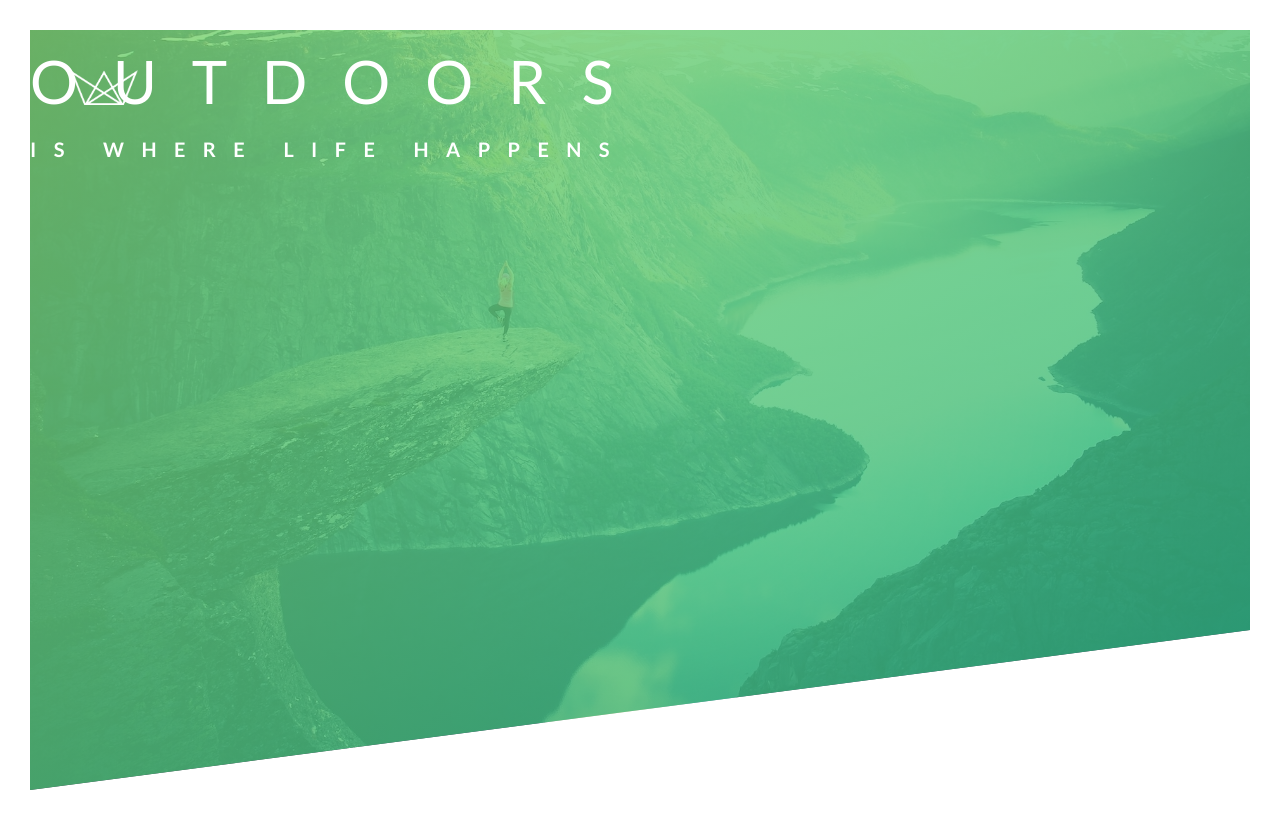
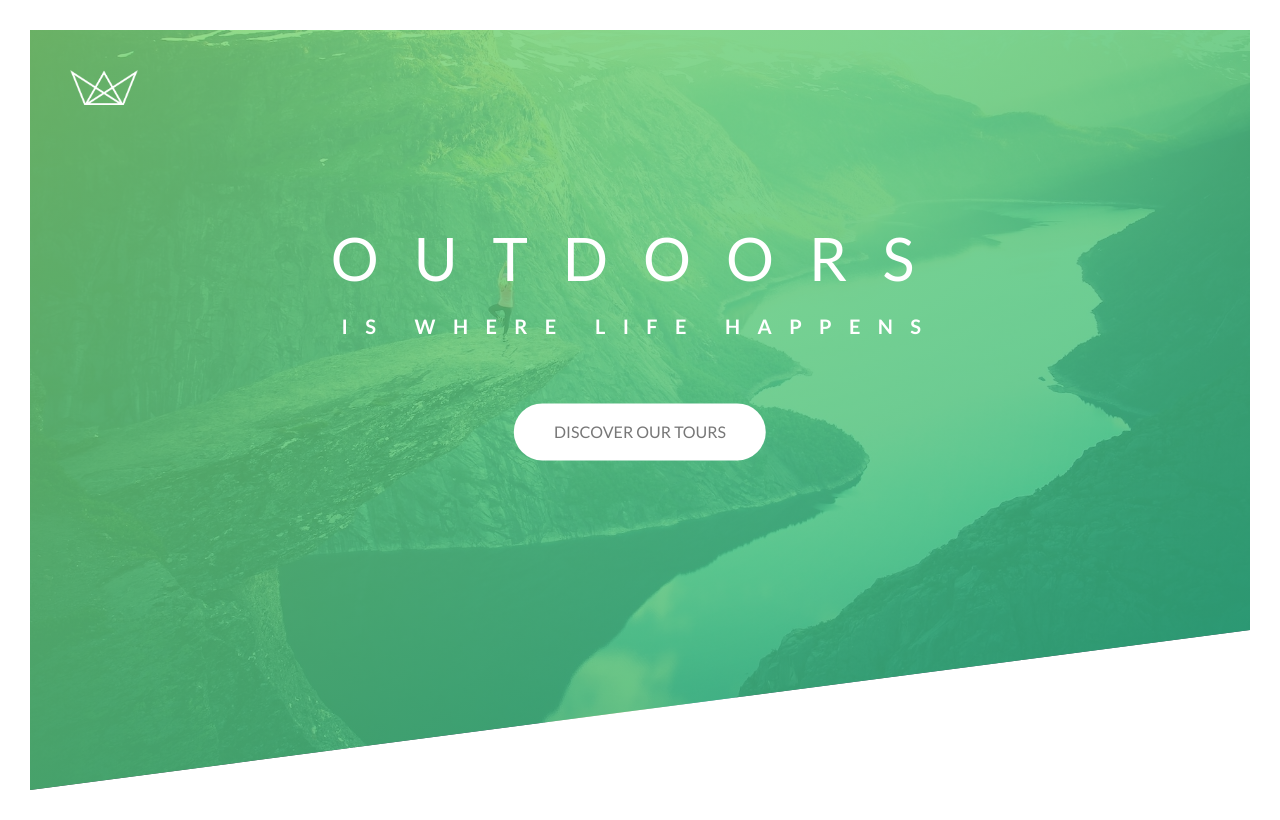
Before and after one commit to sdiperi90/natours_css_practice, a plain HTML site: page starter/index.html in a window 1280 px wide. Drawn offline with Linux system fonts and the light colour scheme; files that its build step writes are made by us from their sources.

Commit message:
created button and added animation

```diff
--- a/starter/css/style.css
+++ b/starter/css/style.css
@@ -46,9 +46,20 @@ body {
     height: 35px;
 }
 
+.text-box {
+    position: absolute;
+    top: 40%;
+    left: 50%;
+    transform: translate(-50%, -50%);
+    text-align: center;
+}
+
 .heading-primary {
     color: #fff;
     text-transform: uppercase;
+    /* removes the shaking effect */
+    backface-visibility: hidden;
+    margin-bottom: 60px;
 }
 
 .heading-primary-main {
@@ -56,6 +67,9 @@ body {
     font-size: 60px;
     font-weight: 400;
     letter-spacing: 35px;
+    animation: moveInLeft;
+    animation-duration: 1s;
+    animation-timing-function: ease-out;
 }
 
 .heading-primary-sub {
@@ -63,4 +77,61 @@ body {
     font-size: 20px;
     font-weight: 700;
     letter-spacing: 17.4px;
+    animation: moveInRight 1s ease-out;
 }
+
+@keyframes moveInLeft {
+    0% {
+        opacity: 0;
+        transform: translateX(-100px);
+    }
+    80% {
+        transform: translateX(10px);
+    }
+    100% {
+        opacity: 1;
+        transform: translateX(0);
+    }
+}
+
+@keyframes moveInRight {
+    0% {
+        opacity: 0;
+        transform: translateX(100px);
+    }
+    80% {
+        transform: translateX(-10px);
+    }
+    100% {
+        opacity: 1;
+        transform: translateX(0);
+    }
+}
+
+/* pseudo classes are special states of a selector. Pseudo classed are used to style elements under special conditions */
+/* there are link, visited states */
+.btn:link,
+.btn:visited {
+    text-transform: uppercase;
+    text-decoration: none;
+    padding: 15px 40px;
+    display: inline-block;
+    border-radius: 100px;
+    /* *all properties are enabled to be animated */
+    /* transition property has to be in initial state */
+    transition: all 0.2s;
+}
+
+.btn-white {
+    background-color: #fff;
+    color: #777;
+}
+
+.btn:hover {
+    transform: translateY(-3px);
+}
+
+/* -1px from initial "link" state, not hover state */
+.btn:active {
+    transform: translateY(-1px);
+}
--- a/starter/index.html
+++ b/starter/index.html
@@ -20,10 +20,16 @@
             <div class="logo-box">
                 <img src="./img/logo-white.png" alt="Logo" class="logo" />
             </div>
-            <h1 class="heading-primary">
-                <span class="heading-primary-main">Outdoors</span>
-                <span class="heading-primary-sub">is where life happens</span>
-            </h1>
+            <div class="text-box">
+                <h1 class="heading-primary">
+                    <span class="heading-primary-main">Outdoors</span>
+                    <span class="heading-primary-sub"
+                        >is where life happens</span
+                    >
+                </h1>
+
+                <a href="#" class="btn btn-white">Discover our tours</a>
+            </div>
         </header>
     </body>
 </html>
```
